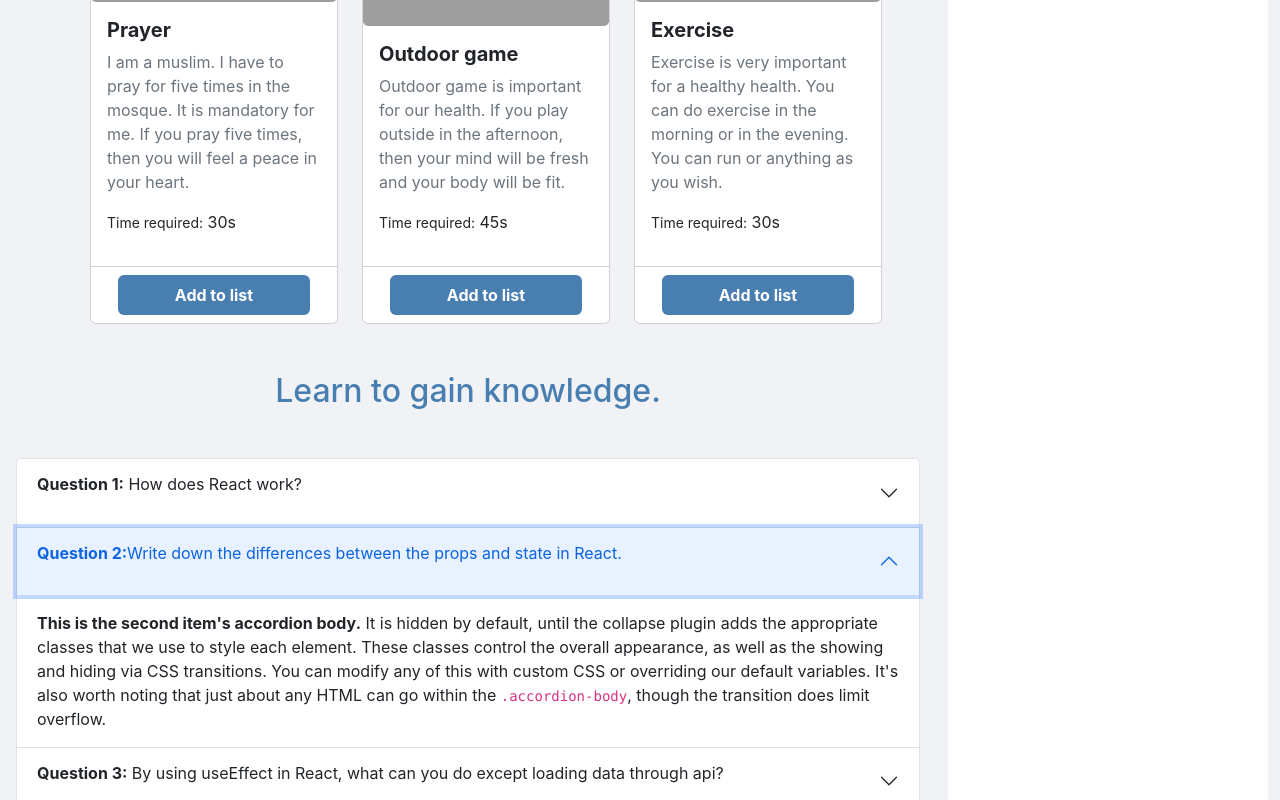
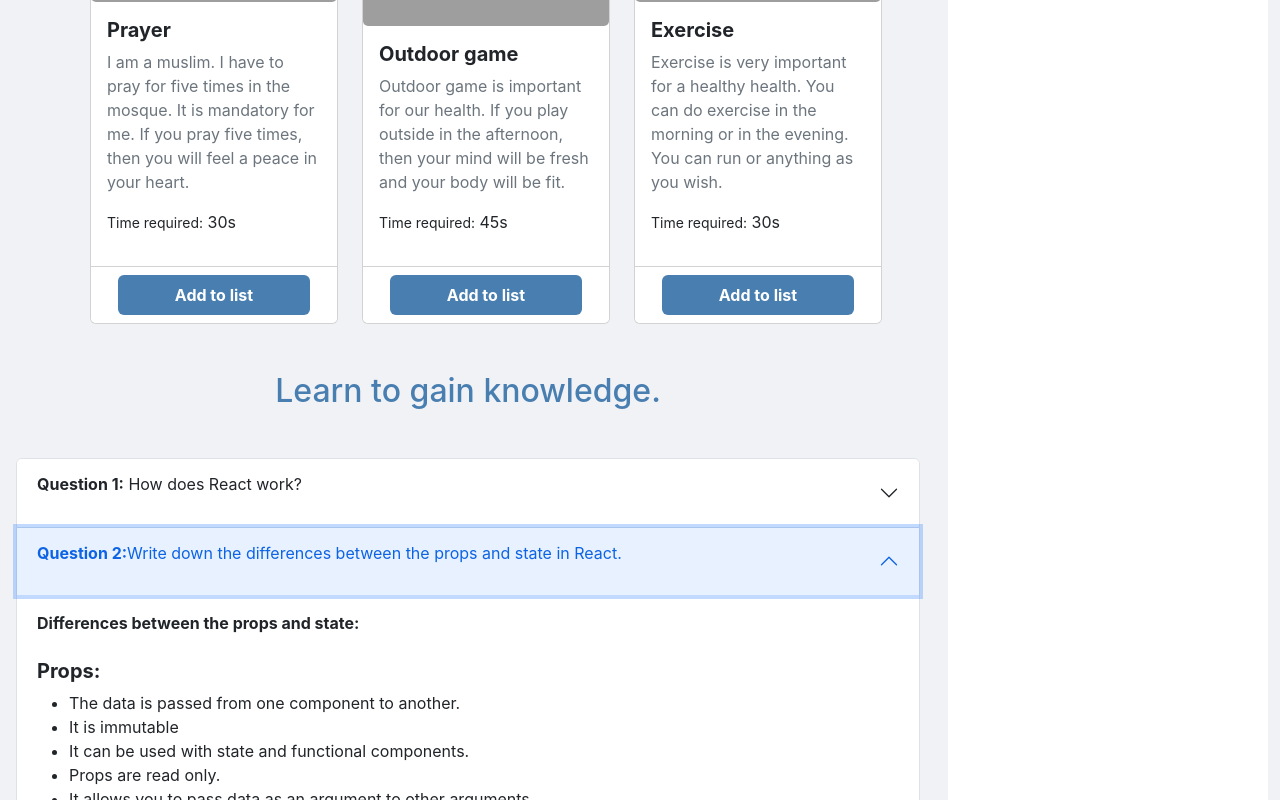
Before and after one commit to Abdur-Rahman-Apu/Daily-routine, a React (Create React App) app: page / in a window 1280 px wide. Both pictures are taken after a click on the button 468 px from the left and 1561 px from the top of the page. Shown: the part 880-1680 px from the top of the page. Built offline with nearby package versions, Linux system fonts and the light colour scheme; grey boxes are pictures that could not be loaded.

Commit message:
Answer of the question no 2 and 3 is added

```diff
--- a/src/Components/Questions/Questions.js
+++ b/src/Components/Questions/Questions.js
@@ -30,7 +30,36 @@ const Questions = () => {
                         </h2>
                         <div id="collapseTwo" className="accordion-collapse collapse" data-bs-parent="#accordionExample">
                             <div className="accordion-body">
-                                <strong>This is the second item's accordion body.</strong> It is hidden by default, until the collapse plugin adds the appropriate classes that we use to style each element. These classes control the overall appearance, as well as the showing and hiding via CSS transitions. You can modify any of this with custom CSS or overriding our default variables. It's also worth noting that just about any HTML can go within the <code>.accordion-body</code>, though the transition does limit overflow.
+                                <strong>Differences between the props and state:</strong>
+
+                                <div>
+                                    <h5 className='fw-bold mt-4'>Props:</h5>
+                                    <ul>
+                                        <li>The data is passed from one component to another.</li>
+                                        <li>It is immutable</li>
+                                        <li>It can be used with state and functional components.</li>
+                                        <li>Props are read only.</li>
+                                        <li>It allows you to pass data as an argument to other arguments.</li>
+                                        <li>Props are used to communicate between components.</li>
+                                        <li>Stateless component can have props.</li>
+                                        <li>Props make components reusable.</li>
+                                    </ul>
+                                </div>
+
+                                <div>
+                                    <h5 className='fw-bold mt-4'>State:</h5>
+                                    <ul>
+                                        <li>The data is passed within the component only.</li>
+                                        <li>It is mutable.</li>
+                                        <li>State can be used only with the state or class component (Before 16.0)</li>
+                                        <li>It can be read and write.</li>
+                                        <li>State holds information about the components.</li>
+                                        <li>It can be used for rendering dynamic changes with the component.</li>
+                                        <li>Stateless components can not have state.</li>
+                                        <li>State cannot make components reusable.</li>
+                                    </ul>
+                                </div>
+
                             </div>
                         </div>
                     </div>
@@ -42,7 +71,30 @@ const Questions = () => {
                         </h2>
                         <div id="collapseThree" className="accordion-collapse collapse" data-bs-parent="#accordionExample">
                             <div className="accordion-body">
-                                <strong>This is the third item's accordion body.</strong> It is hidden by default, until the collapse plugin adds the appropriate classes that we use to style each element. These classes control the overall appearance, as well as the showing and hiding via CSS transitions. You can modify any of this with custom CSS or overriding our default variables. It's also worth noting that just about any HTML can go within the <code>.accordion-body</code>, though the transition does limit overflow.
+                                <strong>Use cases of useEffect except fetching data:</strong>
+                                <div>
+                                    <ul>
+                                        <li className='mt-3'>
+                                            <p className='fw-bold mb-1'>Running on state change: validating input field</p>
+                                            <p>When the input is being stored in a state using useState, the validation takes place every time with the changes of the input. Validating an input is another great application for useEffect. </p>
+
+                                        </li>
+                                        <li className='mt-3'>
+                                            <p className='fw-bold mb-1'>Running on state change: live filtering</p>
+                                            <p>By using useEffect, we can filter an array "on the fly" by typing letters into an input element. We will need to use a state to save the input and a filter implementation inside the useEffect that will be triggered when the input changes.</p>
+                                        </li>
+
+                                        <li className='mt-3'>
+                                            <p className='fw-bold mb-1'>Running on props change: update paragraph list on fetched API data update</p>
+                                            <p>We want to trigger a state update due to an update fetch() call. We are sending the fetched data to a child component, and whenever that data is changed, the child component re-process it.</p>
+                                        </li>
+
+                                        <li className='mt-3'>
+                                            <p className='fw-bold mb-1'>Running on state change: trigger animation on new array value</p>
+                                            <p>To trigger an animation on a shopping cart as a side effect of adding a new product to it, we can use the useEffect hook.</p>
+                                        </li>
+                                    </ul>
+                                </div>
                             </div>
                         </div>
                     </div>
```
